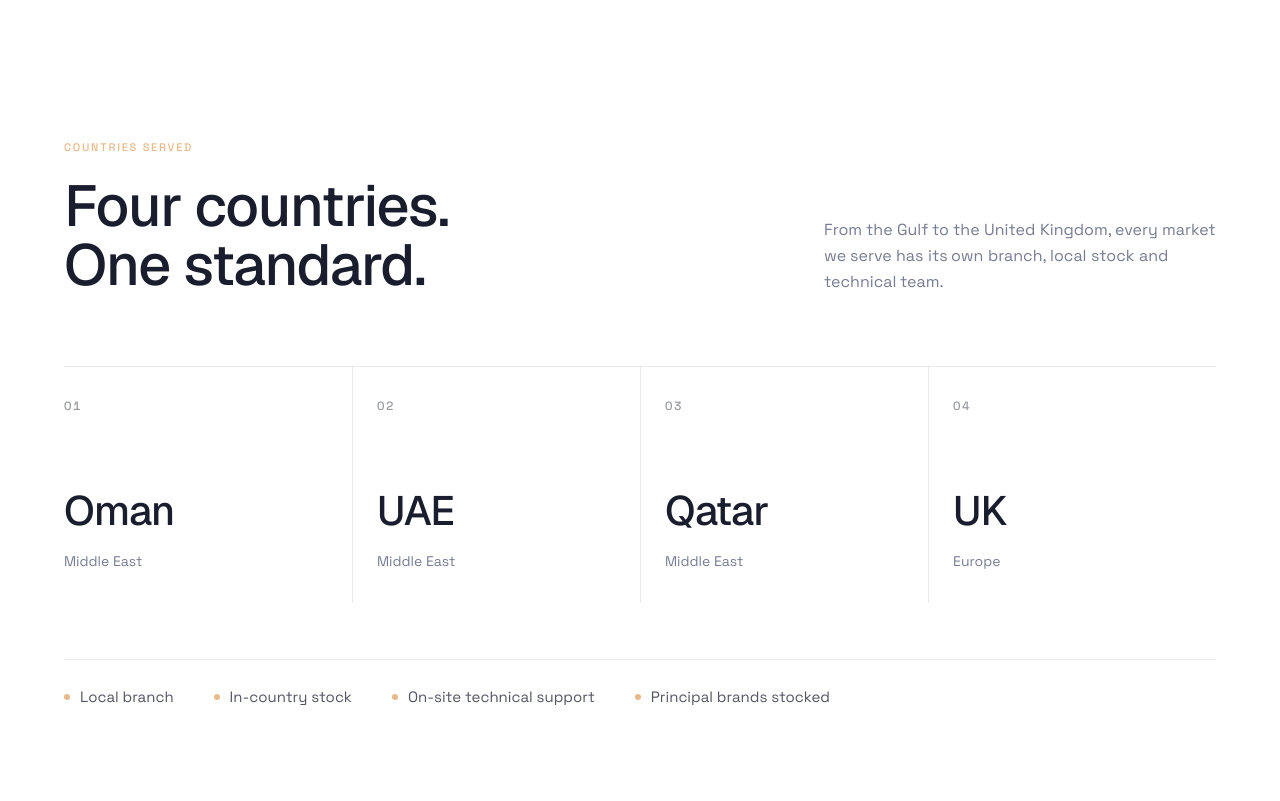
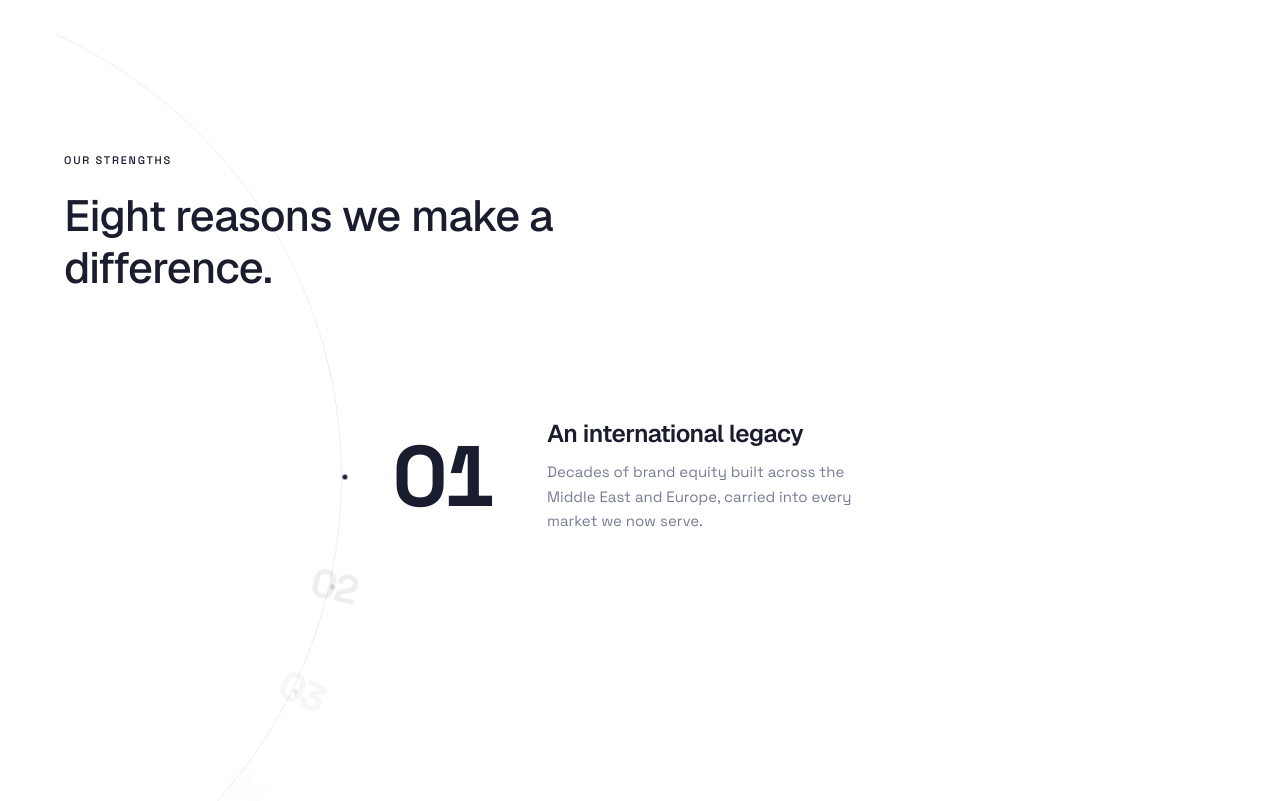
Before and after one commit to Rendersarc2026/Catenate, a Next.js app: page /about in a window 1280 px wide. Shown: the part 1240-2041 px from the top of the page. Built offline with nearby package versions, Linux system fonts and the light colour scheme.

Commit message:
feat: remove AboutCountries component to streamline About page

```diff
--- a/src/app/about/page.tsx
+++ b/src/app/about/page.tsx
@@ -1,7 +1,6 @@
 import type { Metadata } from "next";
 
 import { AboutCareers } from "@/components/site/about/about-careers";
-import { AboutCountries } from "@/components/site/about/about-countries";
 import { AboutHero } from "@/components/site/about/about-hero";
 import { AboutIndustries } from "@/components/site/about/about-industries";
 import { AboutStatement } from "@/components/site/about/about-statement";
@@ -24,7 +23,6 @@ export default function AboutPage() {
       <main id="content" className="bg-white">
         <AboutHero />
         <AboutStatement />
-        <AboutCountries />
         <StrengthsSection />
         <AboutIndustries />
         <AboutTeam />
--- a/src/components/site/about/about-countries.tsx
+++ /dev/null
@@ -1,89 +0,0 @@
-import { Reveal } from "@/components/site/reveal";
-import { regions } from "@/data/catenate";
-
-/** Regions a country sits in, keyed by the country name. */
-const REGION_LABEL: Record<string, string> = {
-  Oman: "Middle East",
-  UAE: "Middle East",
-  Qatar: "Middle East",
-  UK: "Europe",
-};
-
-const CAPABILITIES = [
-  "Local branch",
-  "In-country stock",
-  "On-site technical support",
-  "Principal brands stocked",
-];
-
-const numeral = (index: number) => String(index + 1).padStart(2, "0");
-
-/*
- * "Countries served" — a white band. Each market is a column on one ruled row:
- * the index sits small at the top, the country name large below it, and a
- * hairline runs the full width as the amber rule fills in on hover.
- */
-export function AboutCountries() {
-  return (
-    <section
-      id="countries"
-      className="section bg-white text-ink"
-      aria-labelledby="countries-title"
-    >
-      <div className="mx-auto max-w-[var(--content-max)]">
-        <Reveal className="mb-[clamp(40px,6vw,72px)] flex flex-wrap items-end justify-between gap-6">
-          <div>
-            <span className="eyebrow text-amber">Countries served</span>
-            <h2
-              id="countries-title"
-              className="text-balance text-[clamp(2rem,5vw,3.6rem)] leading-[1.02] font-medium tracking-[-0.02em]"
-            >
-              Four countries.
-              <br />
-              One standard.
-            </h2>
-          </div>
-          <p className="max-w-[40ch] text-[16px] leading-[1.6] text-grey">
-            From the Gulf to the United Kingdom, every market we serve has its
-            own branch, local stock and technical team.
-          </p>
-        </Reveal>
-
-        <Reveal stagger step={90}>
-          <ol className="grid grid-cols-2 lg:grid-cols-4">
-            {regions.map((region, index) => (
-              <li
-                key={region.name}
-                className="group relative border-t border-ink/10 px-6 pt-6 pb-7 lg:border-l lg:first:border-l-0 lg:first:pl-0"
-              >
-                {/* The amber rule that fills in across the top on hover. */}
-                <span
-                  aria-hidden
-                  className="absolute -top-px left-0 h-0.5 w-full origin-left scale-x-0 bg-amber transition-transform duration-500 ease-[cubic-bezier(.2,.7,.2,1)] group-hover:scale-x-100"
-                />
-                <span className="tnum text-[12px] font-medium tracking-[0.14em] text-ink/45">
-                  {numeral(index)}
-                </span>
-                <h3 className="mt-[clamp(28px,5vw,56px)] text-[clamp(1.9rem,3.2vw,2.8rem)] font-medium tracking-[-0.02em]">
-                  {region.name}
-                </h3>
-                <span className="text-[14px] text-grey">
-                  {REGION_LABEL[region.name] ?? region.markets}
-                </span>
-              </li>
-            ))}
-          </ol>
-
-          <ul className="mt-[clamp(40px,5vw,56px)] flex flex-wrap gap-x-10 gap-y-3 border-t border-ink/10 pt-6 text-[15px] text-ink/75">
-            {CAPABILITIES.map((item) => (
-              <li key={item} className="flex items-center gap-2.5">
-                <span aria-hidden className="size-1.5 rounded-full bg-amber" />
-                {item}
-              </li>
-            ))}
-          </ul>
-        </Reveal>
-      </div>
-    </section>
-  );
-}
```
